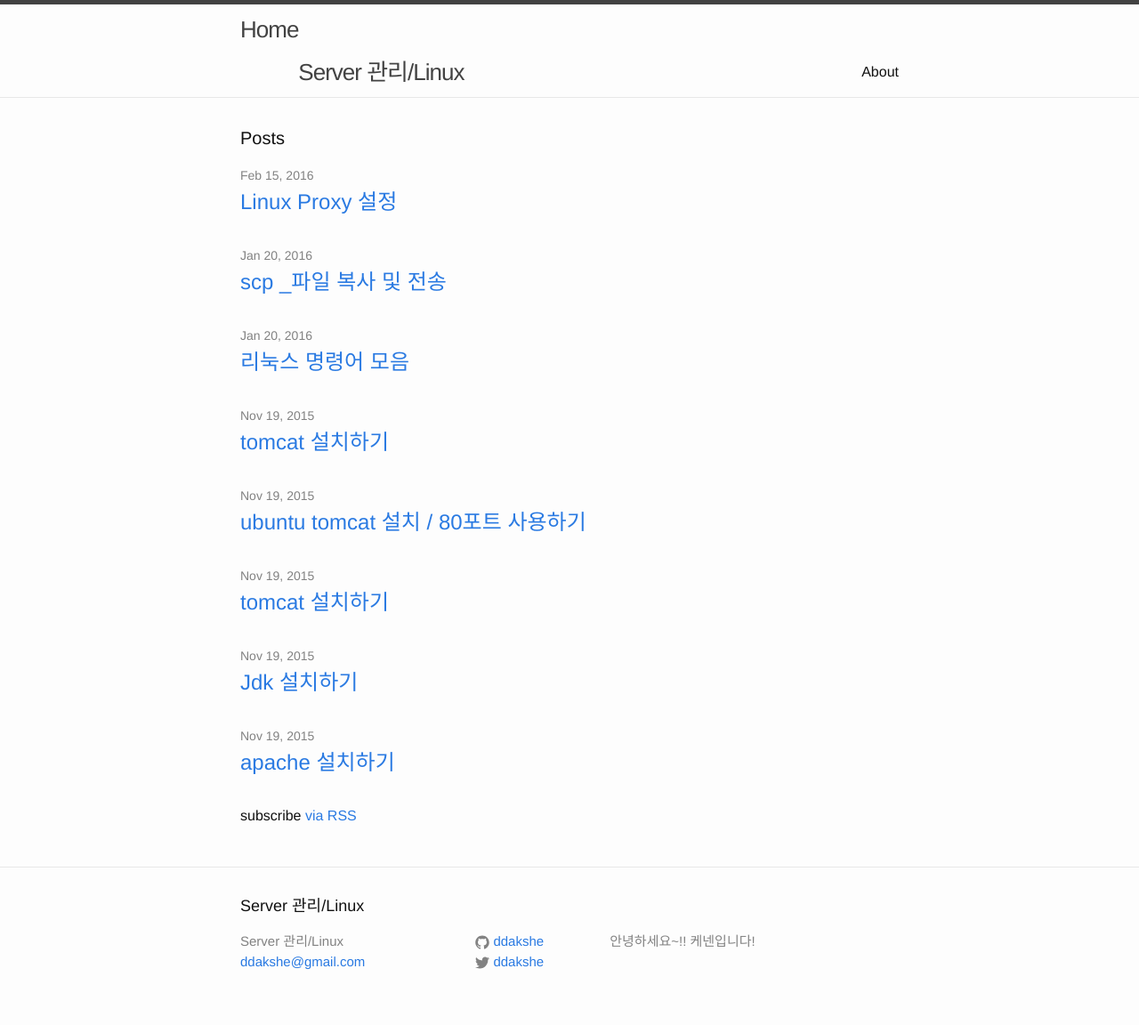
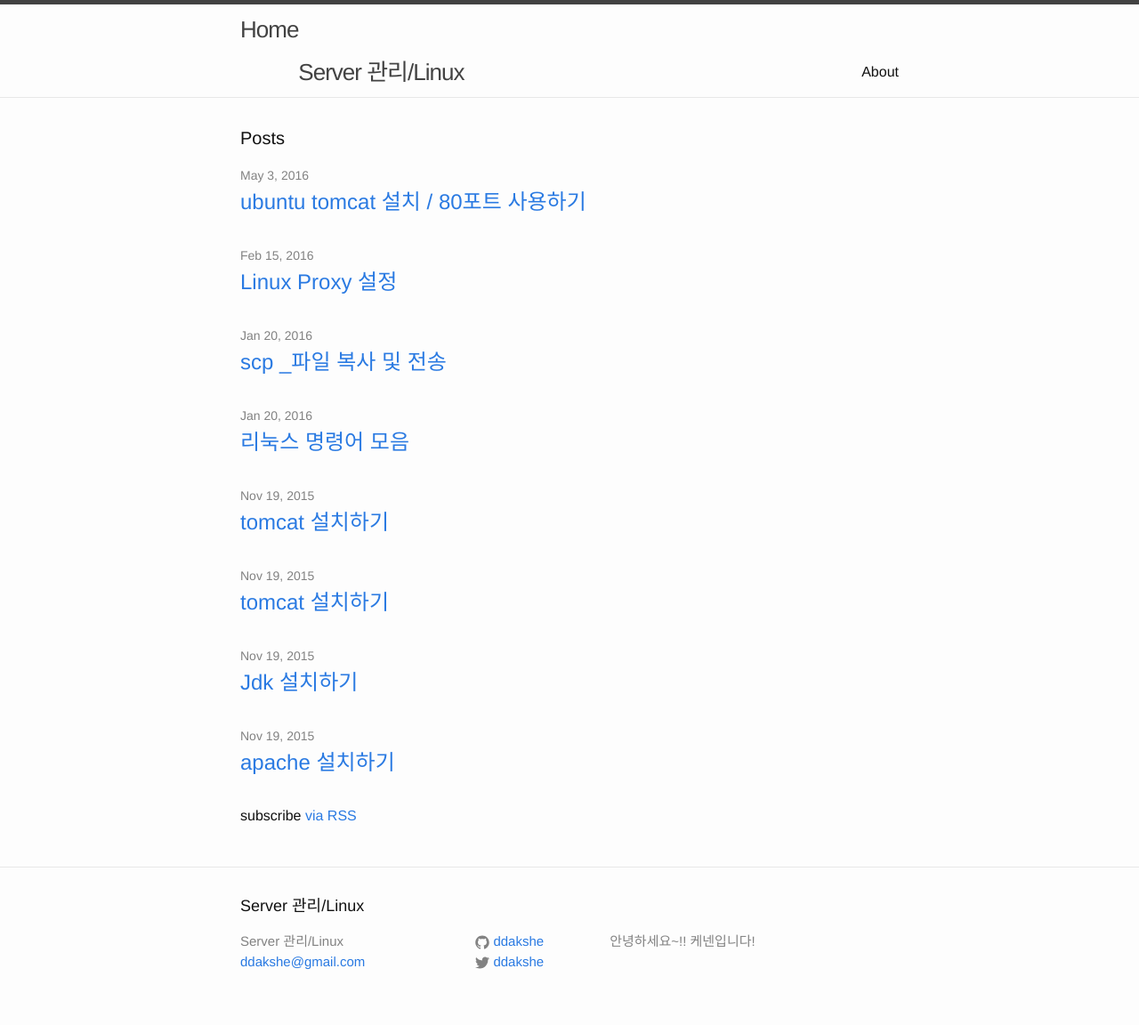
Before and after one commit to ddakshe/blog-server, a Jekyll site: the page built from index.html, in a window 1280 px wide. Shown: the whole page at 89% size. Built offline with Jekyll 4.4.1, drawn with Linux system fonts in a browser that asks for light colours.

Commit message:
날짜 변경

```diff
--- a/_posts/2016-4-21-tomcat-ubuntu.markdown
+++ b/_posts/2016-4-21-tomcat-ubuntu.markdown
@@ -1,7 +1,7 @@
 ---
 layout: post
 title:  "ubuntu tomcat 설치 / 80포트 사용하기"
-date:   2015-11-19 21:58:52 +0900
+date:   2016-5-3 12:10:00 +0900
 categories: jekyll update
 ---
 
```
